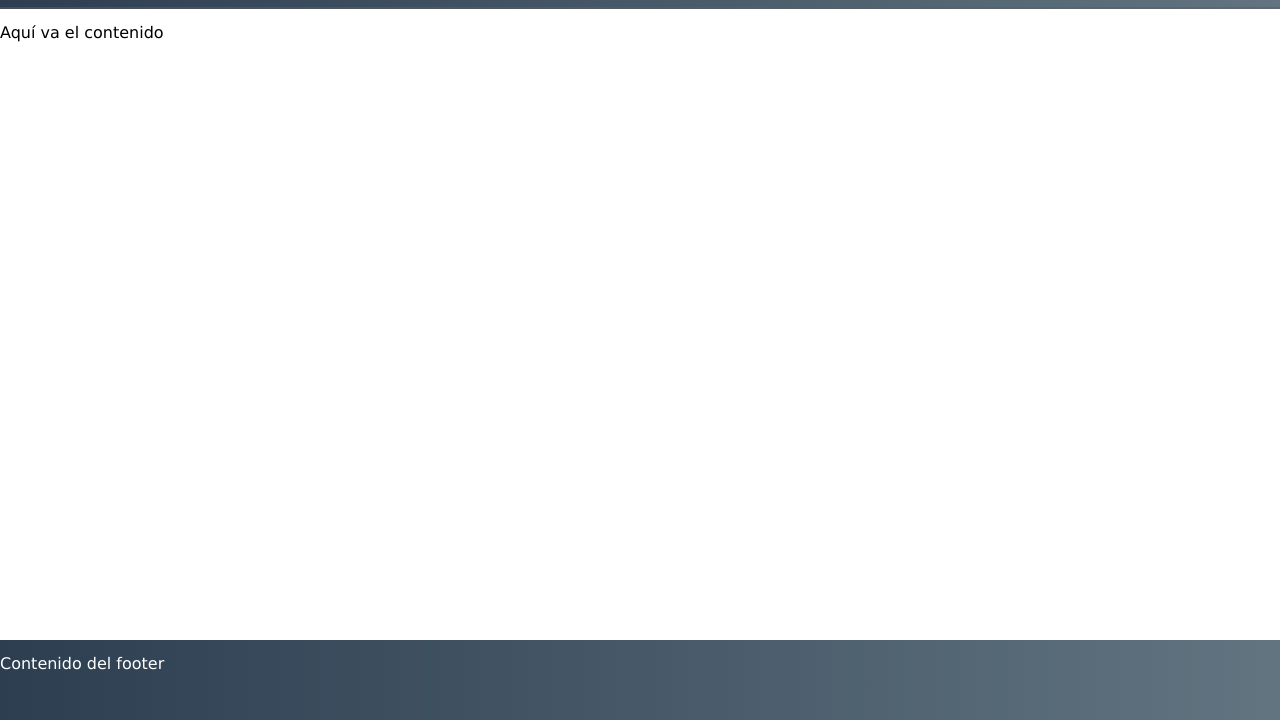
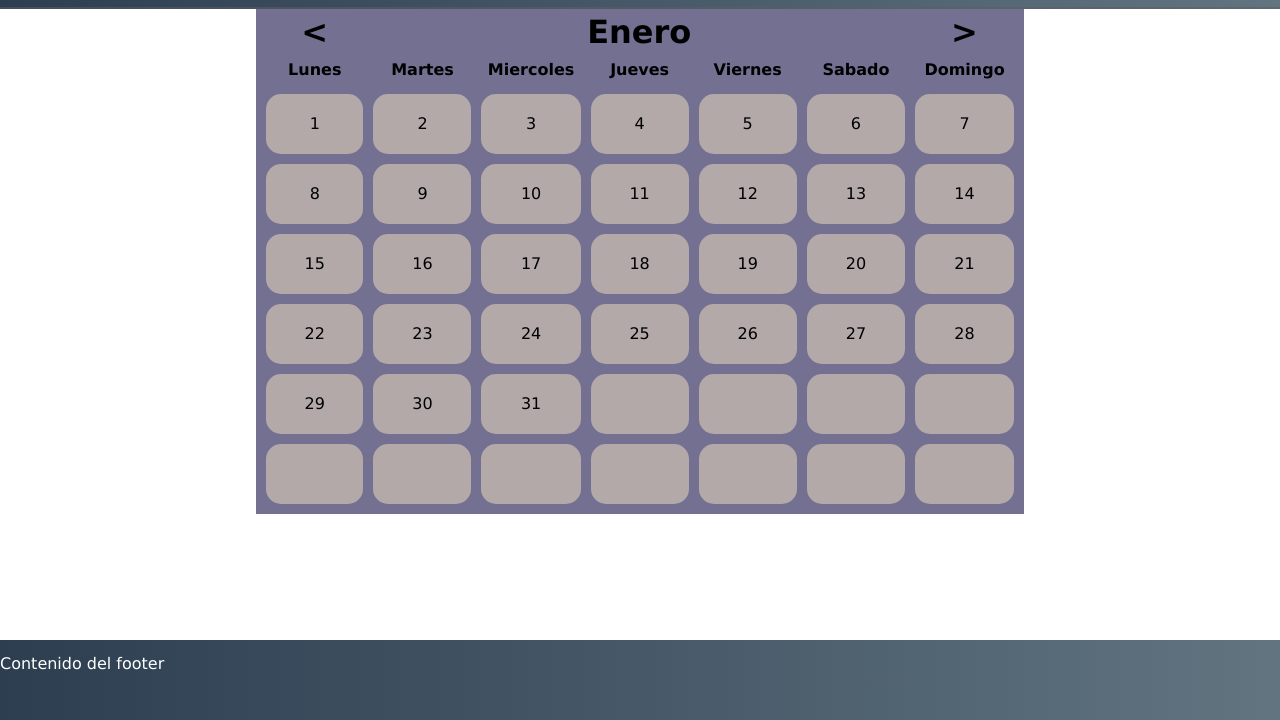
Before and after one commit to DenixJG/agenda-organizativa, a plain HTML site: page html/site_1.html in a window 1280 px wide. Shown: the part 80-800 px from the top of the page. Drawn offline with Linux system fonts and the light colour scheme; a web font is replaced by a local one.

Commit message:
Empezado el calendario

```diff
--- /dev/null
+++ b/css/calendario.css
@@ -0,0 +1,50 @@
+/*CONTENEDOR DEL CALENDARIO*/
+#calendario {
+    width: 60%;
+    margin: auto;
+}
+
+/* Calendario */
+#calendario-content {
+    width: 100%;
+    margin: auto;
+    border-spacing: 10px;
+    text-align: center;
+    background-color: #737092;
+}
+
+/* CUERPO DEL CALENDARIO */
+#calendario-semanas {
+
+}
+
+/* Tamaño de las celdas de los dias */
+#calendario-semanas th,
+#calendario-semanas td {
+    width: 100px;
+    height: 60px;
+    border-radius: 15px;
+}
+
+/* Color de las celdas de los dias */
+#calendario-semanas td {
+    background-color: #b3a9a9;
+
+}
+
+/* MES */
+
+/* Tamaño del mes */
+#calendario-cabecera .mes {
+    font-size: 2em;
+}
+
+#calendario-cabecera .mes th:first-child:hover {
+    font-size: 2em;
+    cursor: pointer;
+}
+
+#calendario-cabecera .mes th:last-child:hover {
+    font-size: 2em;
+    cursor: pointer;
+}
--- a/html/site_1.html
+++ b/html/site_1.html
@@ -1,5 +1,6 @@
 <!DOCTYPE html>
 <html lang="es">
+
 <head>
     <meta charset="UTF-8">
     <meta name="viewport" content="width=device-width, initial-scale=1.0">
@@ -12,15 +13,18 @@
 
     <!-- FONTS -->
     <link rel="preconnect" href="https://fonts.gstatic.com">
-    <link href="https://fonts.googleapis.com/css2?family=Londrina+Solid:wght@100;300;400;900&display=swap" rel="stylesheet">
+    <link href="https://fonts.googleapis.com/css2?family=Londrina+Solid:wght@100;300;400;900&display=swap"
+        rel="stylesheet">
 
     <!-- CSS LINKS -->
     <link rel="stylesheet" href="../css/style.css">
+    <link rel="stylesheet" href="../css/calendario.css">
 
     <!-- ICONO -->
     <link rel="shortcut icon" href="../assets/img/agenda.png" type="image/png">
 
 </head>
+
 <body id="site-1">
     <!-- Aquí empieza nuestra primera de tantas aventuras juntos -->
     <header>
@@ -38,7 +42,82 @@
         </nav>
     </header>
     <main>
-        <p>Aquí va el contenido</p>
+        <div id="calendario">
+            <table id="calendario-content">
+                <thead id="calendario-cabecera">
+                    <tr class="mes">
+                        <th onclick="alert('Funcionalidad en desarrollo')">&lt;</th>
+                        <th colspan="5">Enero</th>
+                        <th onclick="alert('Funcionalidad en desarrollo')">&gt;</th>
+                    </tr>
+                    <tr class="fila">
+                        <th>Lunes</th>
+                        <th>Martes</th>
+                        <th>Miercoles</th>
+                        <th>Jueves</th>
+                        <th>Viernes</th>
+                        <th>Sabado</th>
+                        <th>Domingo</th>
+                    </tr>
+                </thead>
+                <tbody id="calendario-semanas">
+                    <tr id="fila1">
+                        <td>1</td>
+                        <td>2</td>
+                        <td>3</td>
+                        <td>4</td>
+                        <td>5</td>
+                        <td>6</td>
+                        <td>7</td>
+                    </tr>
+                    <tr id="fila2">
+                        <td>8</td>
+                        <td>9</td>
+                        <td>10</td>
+                        <td>11</td>
+                        <td>12</td>
+                        <td>13</td>
+                        <td>14</td>
+                    </tr>
+                    <tr id="fila3">
+                        <td>15</td>
+                        <td>16</td>
+                        <td>17</td>
+                        <td>18</td>
+                        <td>19</td>
+                        <td>20</td>
+                        <td>21</td>
+                    </tr>
+                    <tr id="fila4">
+                        <td>22</td>
+                        <td>23</td>
+                        <td>24</td>
+                        <td>25</td>
+                        <td>26</td>
+                        <td>27</td>
+                        <td>28</td>
+                    </tr>
+                    <tr id="fila5">
+                        <td>29</td>
+                        <td>30</td>
+                        <td>31</td>
+                        <td></td>
+                        <td></td>
+                        <td></td>
+                        <td></td>
+                    </tr>
+                    <tr id="fila6">
+                        <td></td>
+                        <td></td>
+                        <td></td>
+                        <td></td>
+                        <td></td>
+                        <td></td>
+                        <td></td>
+                    </tr>
+                </tbody>
+            </table>
+        </div>
     </main>
     <footer id="footer">
         <div class="footer-content">
@@ -46,4 +125,5 @@
         </div>
     </footer>
 </body>
+
 </html>
```
